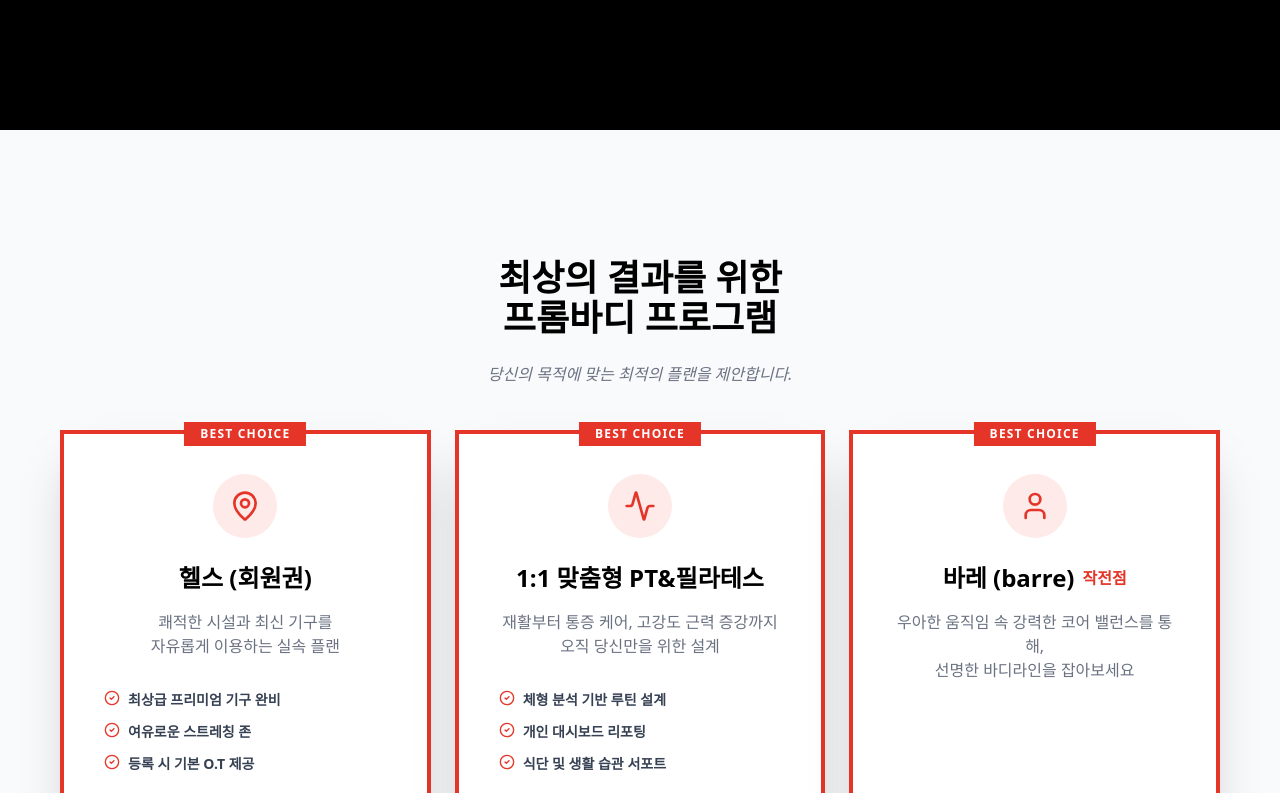
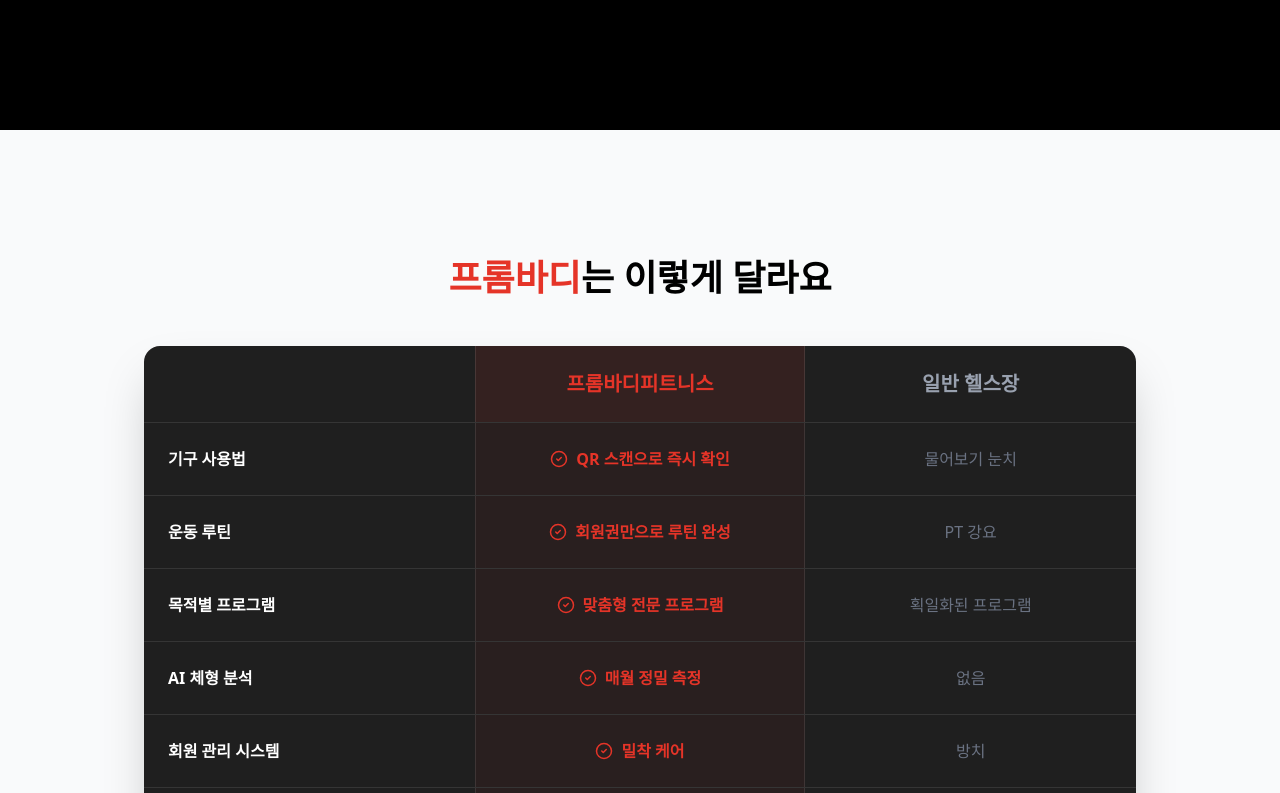
Before and after one commit to okmstyle-collab/from_body-landding, a React (Vite) app: page / in a window 1280 px wide. Shown: the part 2707-3500 px from the top of the page. Built offline with nearby package versions, Linux system fonts and the light colour scheme.

Commit message:
Add comparison table section

```diff
--- a/src/App.tsx
+++ b/src/App.tsx
@@ -244,6 +244,43 @@
         </div>
       </section>
 
+      {/* 04-5. Comparison Section */}
+      <section className="section-padding bg-gray-50">
+        <div className="max-w-5xl mx-auto px-4">
+          <div className="text-center mb-12">
+            <h2 className="text-3xl md:text-4xl font-black">
+              <span className="text-brand-point">프롬바디</span>는 이렇게 달라요
+            </h2>
+          </div>
+          <div className="bg-[#1f1f1f] rounded-2xl overflow-hidden shadow-2xl">
+            {/* Header */}
+            <div className="grid grid-cols-3 border-b border-white/10 text-lg md:text-xl font-black text-center items-center">
+              <div className="p-4 md:p-6 text-transparent select-none">구분</div>
+              <div className="p-4 md:p-6 bg-brand-point/10 text-brand-point border-x border-white/10">프롬바디피트니스</div>
+              <div className="p-4 md:p-6 text-gray-400">일반 헬스장</div>
+            </div>
+
+            {/* Rows */}
+            {[
+              { label: "기구 사용법", pro: "QR 스캔으로 즉시 확인", con: "물어보기 눈치" },
+              { label: "운동 루틴", pro: "회원권만으로 루틴 완성", con: "PT 강요" },
+              { label: "목적별 프로그램", pro: "맞춤형 전문 프로그램", con: "획일화된 프로그램" },
+              { label: "AI 체형 분석", pro: "매월 정밀 측정", con: "없음" },
+              { label: "회원 관리 시스템", pro: "밀착 케어", con: "방치" },
+              { label: "평균 목표 달성", pro: "3개월", con: "작심삼일" },
+            ].map((row, i) => (
+              <div key={i} className="grid grid-cols-3 border-b border-white/10 last:border-0 text-xs sm:text-sm md:text-base transition-colors hover:bg-white/5">
+                <div className="p-4 md:p-6 text-white font-bold flex items-center justify-center md:justify-start break-keep text-center md:text-left">{row.label}</div>
+                <div className="p-4 md:p-6 bg-brand-point/5 text-brand-point font-bold flex flex-col md:flex-row items-center justify-center border-x border-white/10 gap-1 md:gap-2 text-center break-keep">
+                  <CheckCircle2 size={18} className="shrink-0" /> {row.pro}
+                </div>
+                <div className="p-4 md:p-6 text-gray-500 font-medium flex items-center justify-center text-center break-keep">{row.con}</div>
+              </div>
+            ))}
+          </div>
+        </div>
+      </section>
+
       {/* 05. Service Section */}
       {/* 심리: 미끼 효과 & 중앙 무대 효과 */}
       <section id="programs" className="section-padding bg-gray-50">
```
